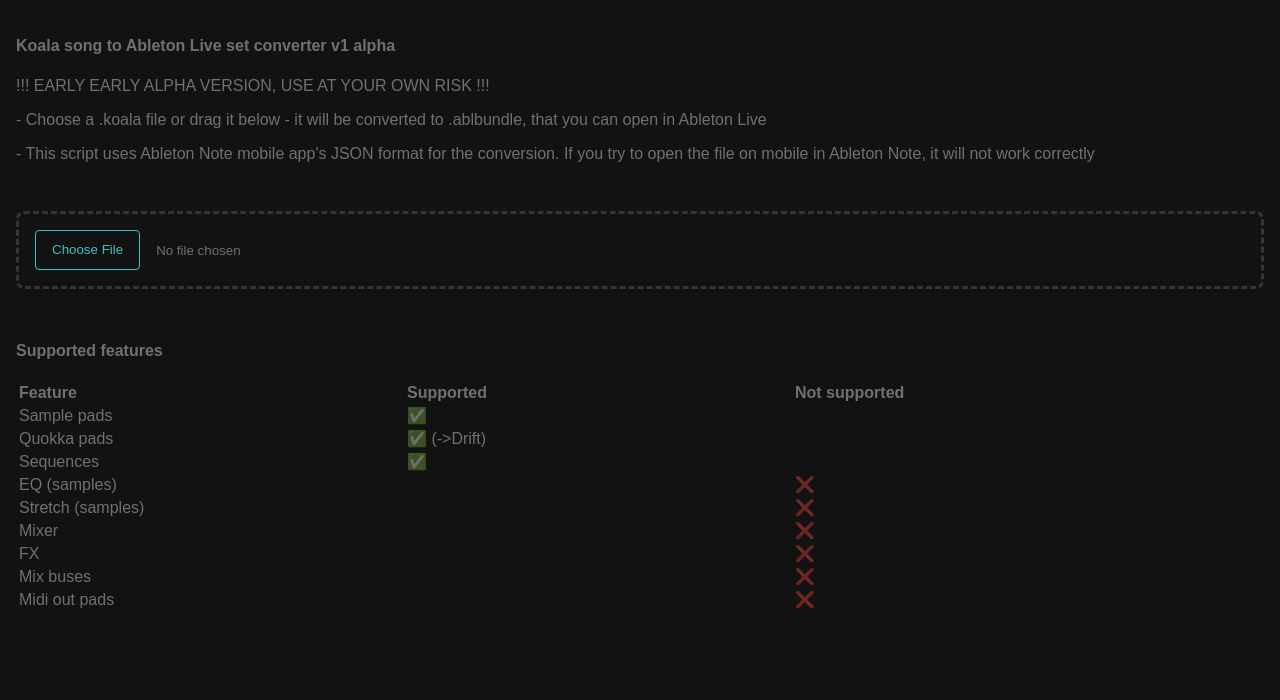
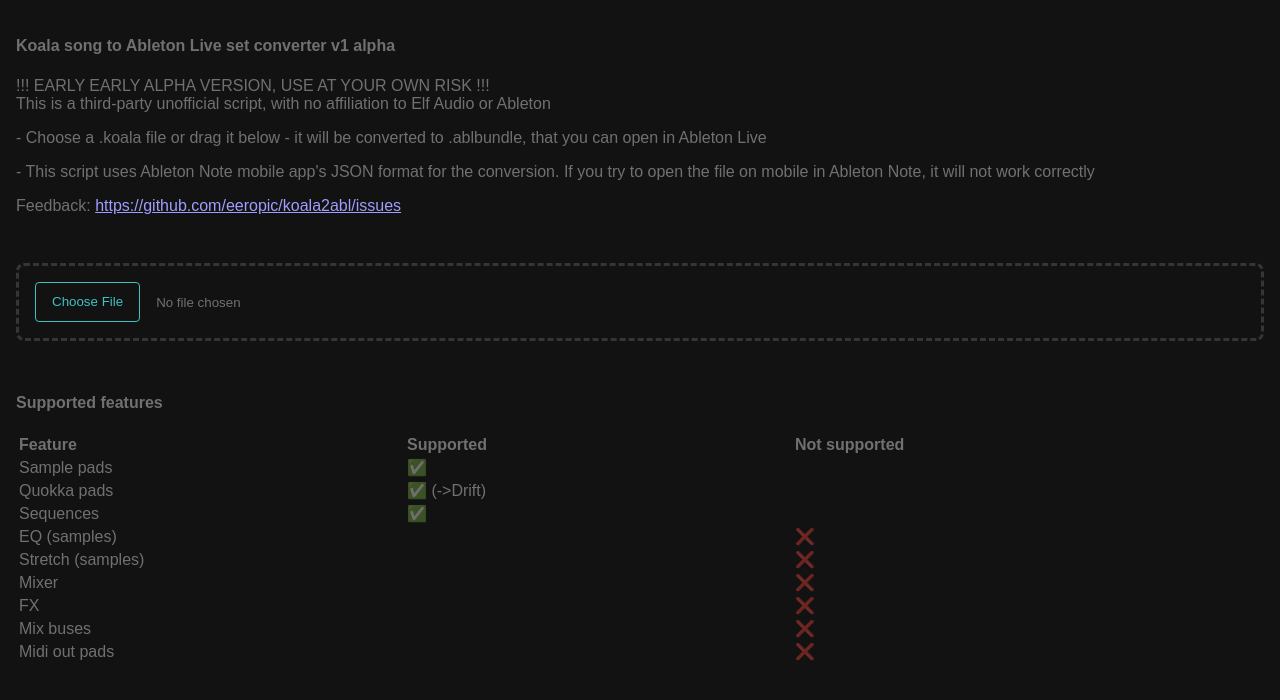
Before and after one commit to eeropic/koala2abl, a plain HTML site: page index.html in a window 1280 px wide. Drawn offline with Linux system fonts and the light colour scheme.

Commit message:
Add feedback link

```diff
--- a/index.html
+++ b/index.html
@@ -11,6 +11,7 @@
       <h4>Koala song to Ableton Live set converter v1 alpha</h4>
       <p>
         !!! EARLY EARLY ALPHA VERSION, USE AT YOUR OWN RISK !!!<br>
+        This is a third-party unofficial script, with no affiliation to Elf Audio or Ableton
       </p>
       <p>
         - Choose a .koala file or drag it below - it will be converted to .ablbundle, that
@@ -18,6 +19,9 @@
       </p>
       <p>
         - This script uses Ableton Note mobile app's JSON format for the conversion. If you try to open the file on mobile in Ableton Note, it will not work correctly
+      </p>
+      <p>
+        Feedback: <a href="https://github.com/eeropic/koala2abl/issues">https://github.com/eeropic/koala2abl/issues</a>
       </p>
     </div>
     <div class="control-wrapper">
```
